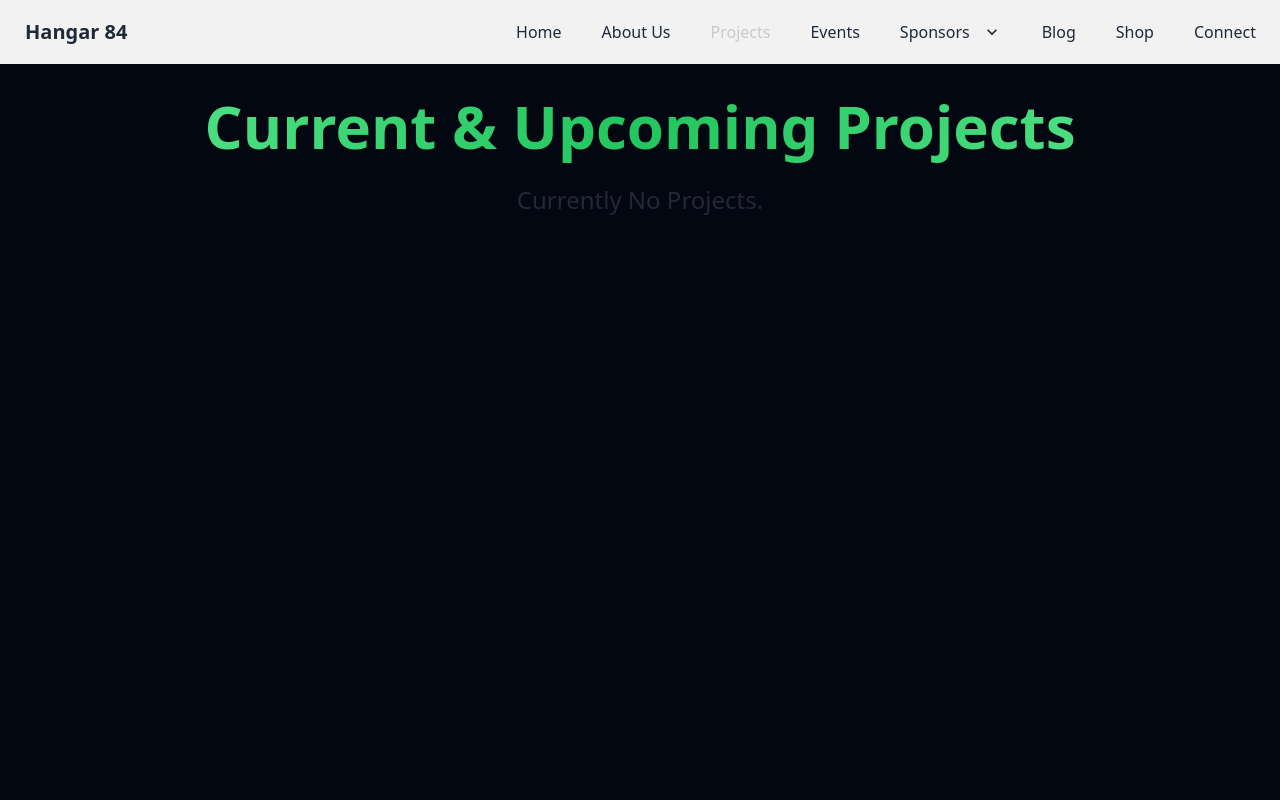
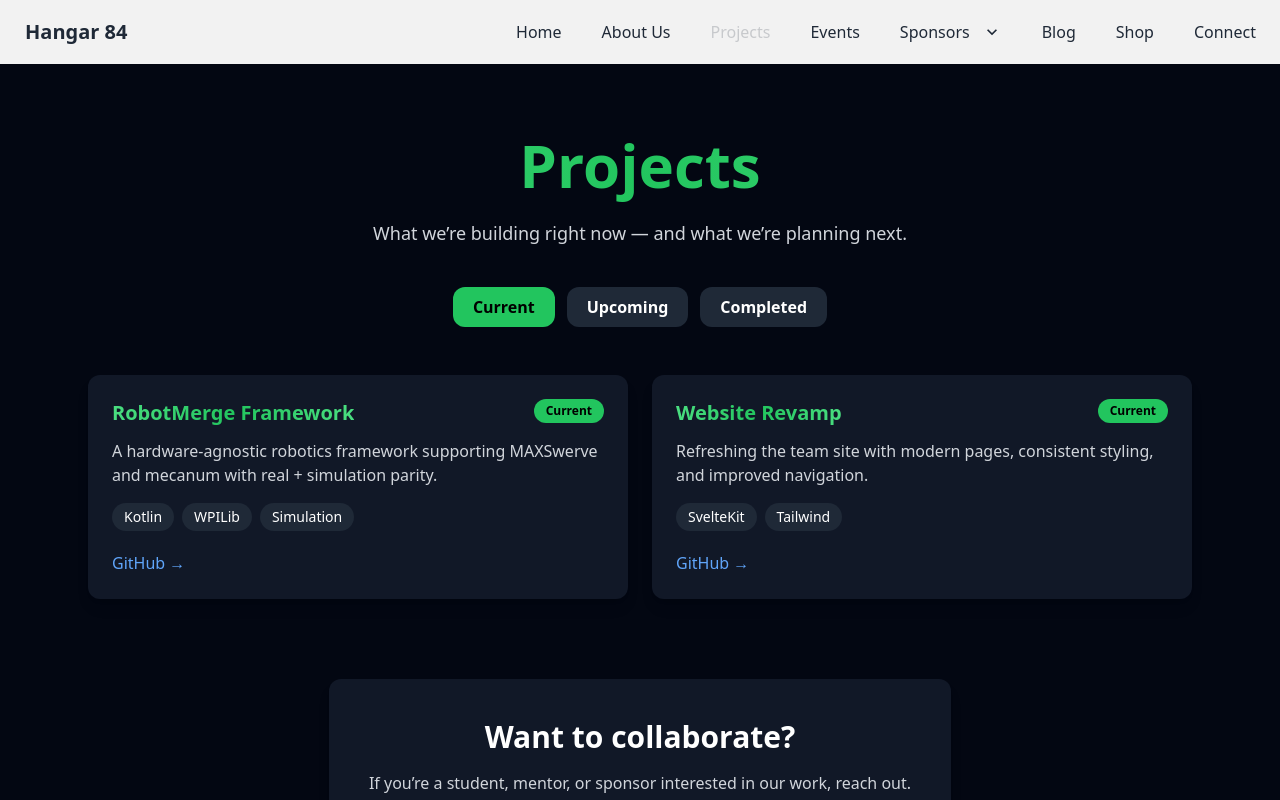
Before and after one commit to ZavionCyboron/hangar84.org, a SvelteKit app: page /projects in a window 1280 px wide. Shown: the top 800 px of the page. Built offline with nearby package versions, Linux system fonts and the light colour scheme.

Commit message:
feat: add current, upcoming and completed projects and their links

```diff
--- a/src/routes/projects/+page.svelte
+++ b/src/routes/projects/+page.svelte
@@ -1,21 +1,146 @@
 <svelte:head>
     <title>Projects | Hangar 84</title>
     <meta content="Projects | Hangar 84" property="og:title"/>
-    <meta content="View the current and upcoming projects for Hangar 84." property="og:description"/>
+    <meta content="View current, upcoming, and completed projects for Hangar 84." property="og:description"/>
     <meta content="https://hangar84.org/projects" property="og:url"/>
     <meta content="#32cd32" data-react-helmet="true" name="theme-color"/>
 </svelte:head>
 
-<div class="flex flex-col items-center mt-8 mb-16">
-    <div class="shrink text-center flex flex-col space-y-4">
-        <h1 class="pb-3 text-6xl font-bold bg-gradient-to-r from-green-400 via-green-500 to-green-400 inline-block text-transparent bg-clip-text">
-            Current & Upcoming Projects
+<script>
+    const projects = [
+        {
+            title: "2025-Robot",
+            status: "Completed",
+            description:
+                "A 2025 robot codebase and framework designed around a MAXSwerve drivetrain, used to develop, test, and validate drivetrain control, configuration, and iteration workflows.",
+            tags: ["MAXSwerve", "Drivetrain", "Electrical", "Testing"],
+            links: { github: "https://github.com/Hangar-84/2025-Robot"}
+        },
+        {
+            title: "RobotMerge Framework",
+            status: "Current",
+            description:
+                "A hardware-agnostic robotics framework supporting MAXSwerve and mecanum with real + simulation parity.",
+            tags: ["Kotlin", "WPILib", "Simulation"],
+            links: { github: "https://github.com/Hangar-84/RobotMerge-Kt" }
+        },
+        {
+            title: "Website Revamp",
+            status: "Current",
+            description:
+                "Refreshing the team site with modern pages, consistent styling, and improved navigation.",
+            tags: ["SvelteKit", "Tailwind"],
+            links: { github: "https://github.com/Hangar-84" }
+        },
+        {
+            title: "CTRE Hardware Migration",
+            status: "Upcoming",
+            description:
+                "Transitioning drivetrain and subsystem hardware from Rev to CTRE motor controllers and CAN-based sensors, including Talon FXS controllers and CANcoder encoders, to improve reliability, diagnostics, and closed-loop control.",
+            tags: ["Hardware", "CTRE", "CAN Bus", "Controls"],
+            links: {}
+        }
+    ];
+
+    let active = "Current";
+
+    // ✅ reactive derived list (updates whenever `active` changes)
+    $: filteredProjects = projects.filter((p) => p.status === active);
+
+</script>
+
+<main class="min-h-screen bg-gray-950 text-white">
+
+    <div class="mx-auto max-w-6xl px-6 py-16 text-center">
+        <h1 class="block text-6xl leading-tight heading-gradient">
+            Projects
         </h1>
-        <!--TODO: If we have projects remove "Currently No Projects." and put a text and an image of what our current project(s) look like.-->
-        <div>
-            <p class="text-2xl">
-                Currently No Projects.
-            </p>
+        <p class="mt-4 text-lg text-gray-300 max-w-3xl mx-auto">
+            What we’re building right now — and what we’re planning next.
+        </p>
+
+        <!-- Tabs -->
+        <div class="mt-10 flex justify-center gap-3">
+            {#each ["Current", "Upcoming", "Completed"] as tab}
+                <button
+                        type="button"
+                        class="px-5 py-2 rounded-xl font-semibold transition
+        {active === tab ? 'bg-green-500 text-black' : 'bg-gray-800 text-white hover:bg-gray-700'}"
+                        on:click={() => (active = tab)}
+                >
+                    {tab}
+                </button>
+            {/each}
         </div>
+
+        {#if filteredProjects.length === 0}
+            <p class="mt-12 text-gray-400">No {active.toLowerCase()} projects yet — check back soon.</p>
+        {:else}
+            <!-- Grid -->
+            <section class="mt-12">
+                <div class="grid grid-cols-1 md:grid-cols-2 gap-6 text-left">
+                    {#each filteredProjects as p}
+                        <div class="rounded-xl bg-gray-900 p-6 shadow-lg">
+                            <div class="flex items-start justify-between gap-4">
+                                <h2 class="text-xl font-semibold heading-gradient">{p.title}</h2>
+                                <span
+                                        class="text-xs font-semibold px-3 py-1 rounded-full
+                    {p.status === 'Current'
+                    ? 'bg-green-500 text-black'
+                    : p.status === 'Upcoming'
+                      ? 'bg-gray-700 text-gray-200'
+                      : 'bg-blue-500 text-black'}"
+                                >
+                  {p.status}
+                </span>
+                            </div>
+
+                            <p class="mt-3 text-gray-300">
+                                {p.description}
+                            </p>
+
+                            <div class="mt-4 flex flex-wrap gap-2">
+                                {#each p.tags as t}
+                                    <span class="text-sm bg-gray-800 px-3 py-1 rounded-full">{t}</span>
+                                {/each}
+                            </div>
+
+                            <div class="mt-5 flex gap-4">
+                                {#if p.links?.github}
+                                    <a
+                                            class="text-blue-400 hover:underline"
+                                            href={p.links.github}
+                                            target="_blank"
+                                            rel="noopener noreferrer"
+                                    >
+                                        GitHub →
+                                    </a>
+                                {/if}
+                            </div>
+                        </div>
+                    {/each}
+                </div>
+            </section>
+        {/if}
+
+
+
+        <!-- CTA -->
+        <section class="text-center flex flex-col items-center">
+            <div class="mt-20 max-w-4xl rounded-xl bg-gray-900 p-10 shadow-lg">
+                <h2 class="text-3xl font-bold">Want to collaborate?</h2>
+                <p class="mt-4 text-gray-300">
+                    If you’re a student, mentor, or sponsor interested in our work, reach out.
+                </p>
+                <div class="mt-8">
+                    <a
+                            href="/connect"
+                            class="inline-block px-8 py-4 rounded-xl bg-green-500 text-black font-semibold hover:bg-green-400 transition"
+                    >
+                        Connect →
+                    </a>
+                </div>
+            </div>
+        </section>
     </div>
-</div>
+</main>
```
